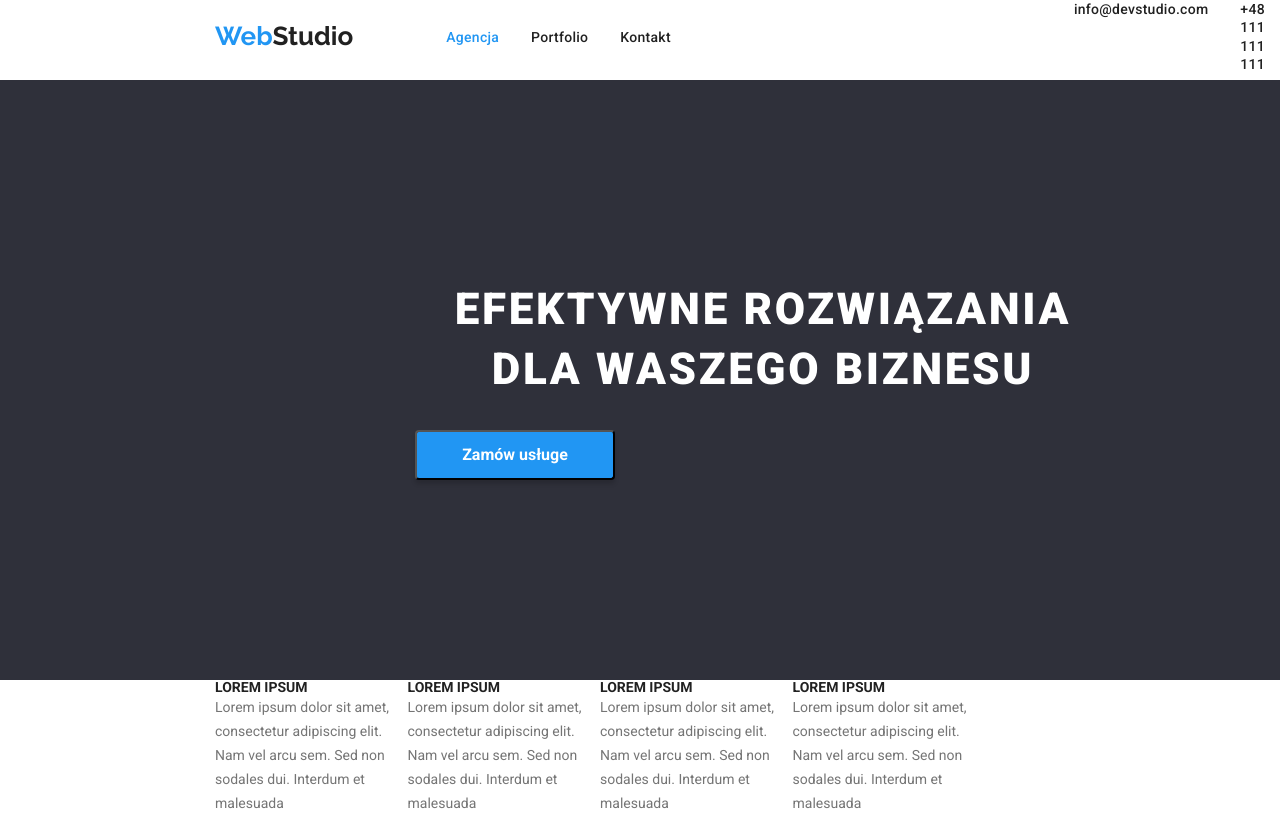
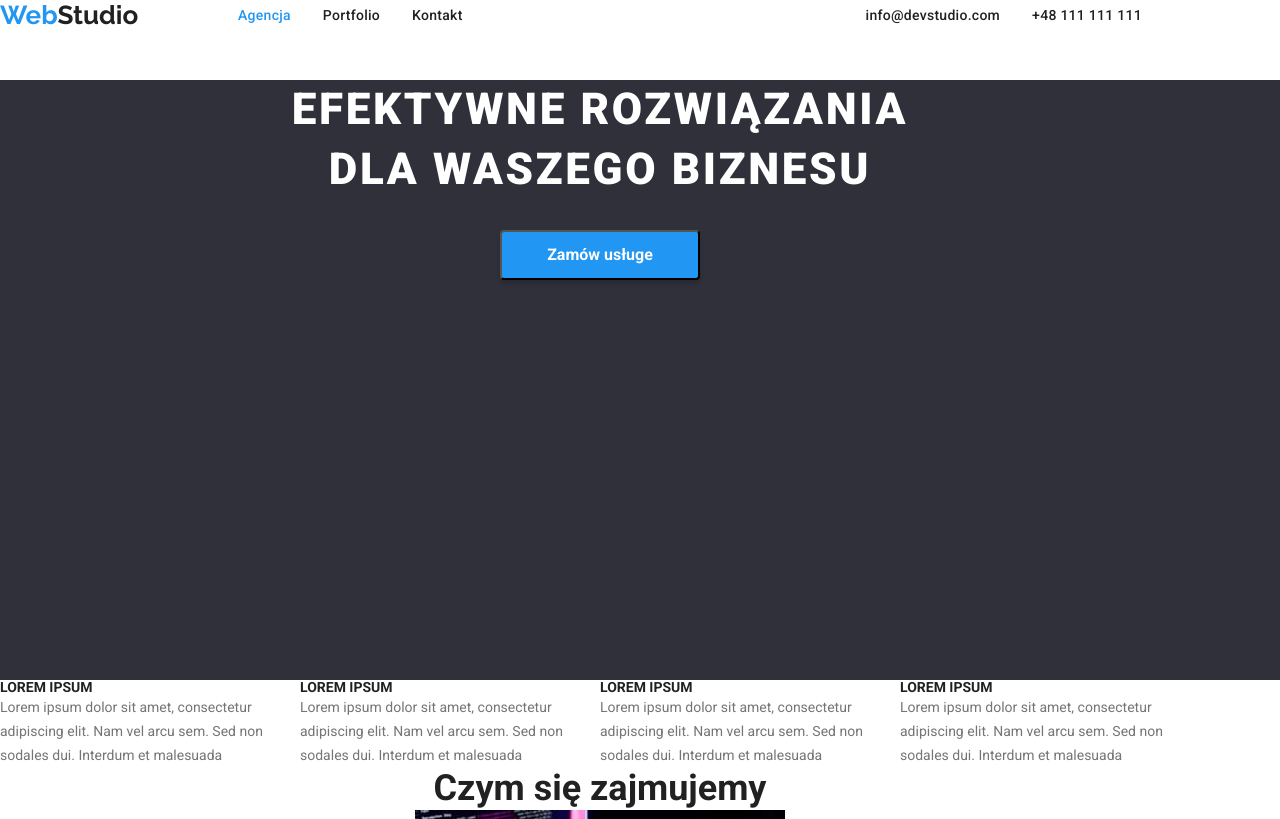
Before and after one commit to jakunowa/goit-markup-hw-03, a plain HTML site: page index.html in a window 1280 px wide. Shown: the top 819 px of the page. Drawn offline with nearby package versions, Linux system fonts and the light colour scheme.

Commit message:
poprawka

```diff
--- a/css/style.css
+++ b/css/style.css
@@ -172,13 +172,13 @@ body {
 }
 .container {
   width: 1200px;
-
-  padding-top: 0px;
-  padding-bottom: 0px;
-  padding-left: 215px;
-  padding-right: 215px;
 }
-
+.flex-main {
+  display: flex;
+  flex-direction: column;
+  justify-content: center;
+  align-items: center;
+}
 .container-flex {
   display: flex;
   align-items: center;
@@ -201,10 +201,6 @@ body {
 
   background-color: var(--main-background-color);
   color: var(--logo-color);
-  display: flex;
-  flex-direction: column;
-  justify-content: center;
-  align-items: center;
 }
 .section-secondary {
   display: flex;
--- a/index.html
+++ b/index.html
@@ -55,7 +55,7 @@
     <main>
       <!-- About Us-->
       <section class="section-main">
-        <div class="container">
+        <div class="container flex-main">
           <h1 class="title">EFEKTYWNE ROZWIĄZANIA DLA WASZEGO BIZNESU</h1>
           <button class="button-main" type="button">Zamów usługe</button>
         </div>
```
